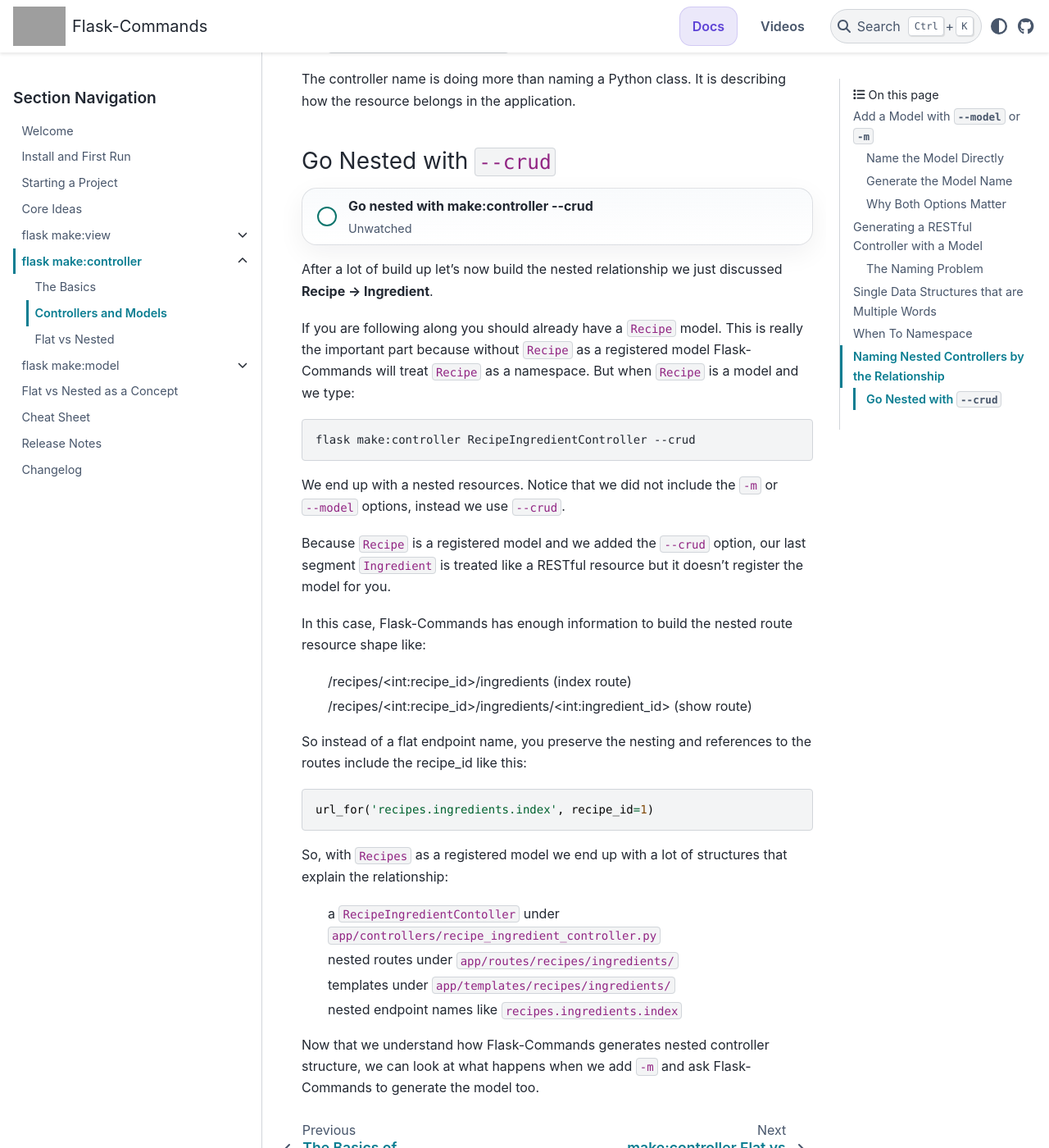
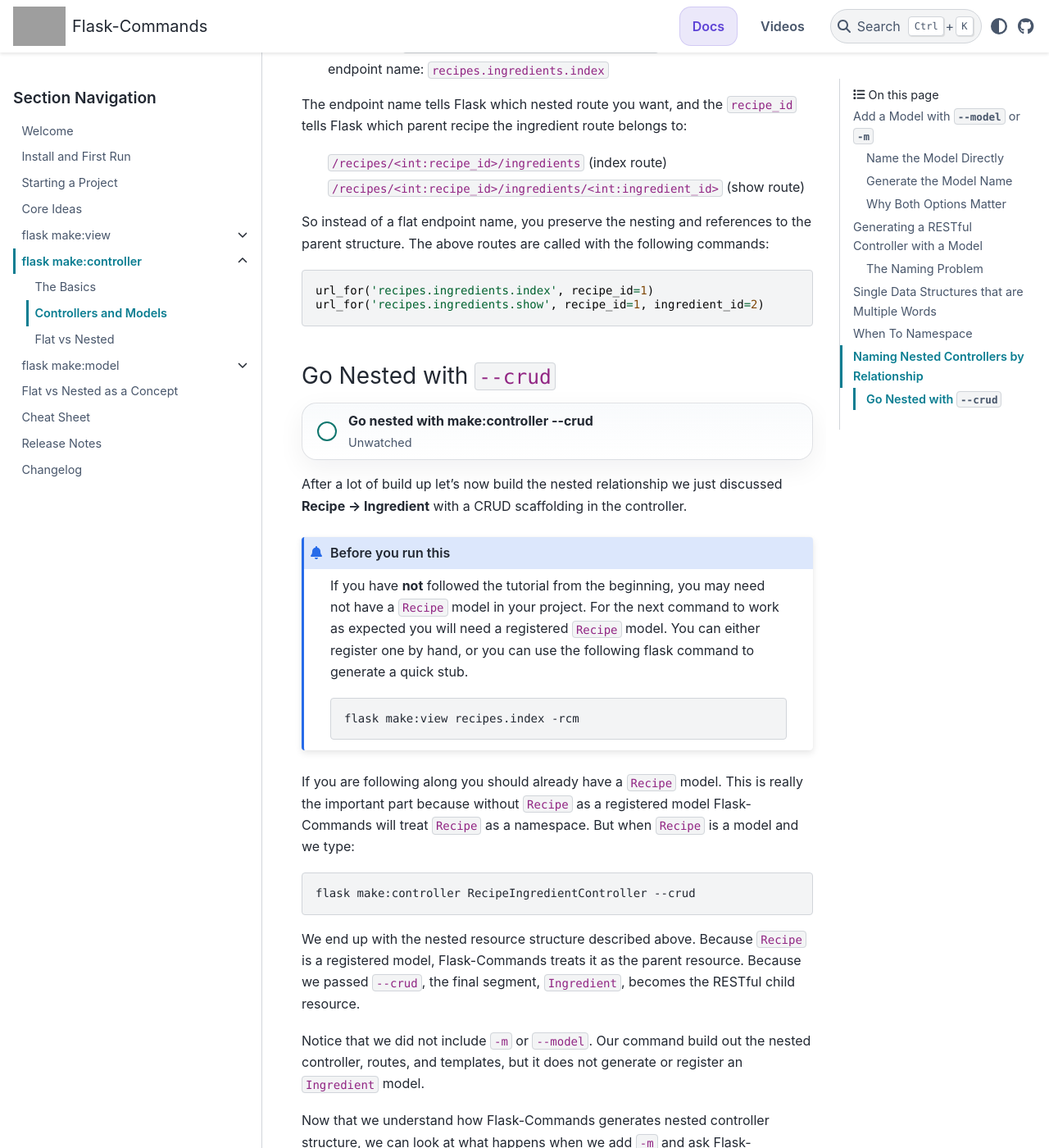
Before and after one commit to VoyagerX21/flask-commands, a Sphinx documentation site: the page built from docs/source/commands/make_controller/controllers_and_models.rst, in a window 1280 px wide and 1400 px high, scrolled down 9440 px. Shown: the whole window at 82% size. Built offline with Sphinx 7.4.7 and the PyData theme 0.15.4, drawn with Linux system fonts in a browser that asks for light colours; some of the changed text lies outside the part shown; grey boxes are pictures that could not be loaded.

Commit message:
fix(routes): import controllers when adding routes
- Add AST-based detection for controllers imported from app.controllers in route files.
- Ensure existing routes.py files receive missing controller imports before appending generated route handlers.
- Document the route_add_method import behavior for existing route packages.
- Update make:controller documentation and video catalog naming for nested controller relationship content.

```diff
--- a/docs/source/_data/video_catalog.json
+++ b/docs/source/_data/video_catalog.json
@@ -305,8 +305,8 @@
       "description": "Add a description",
       "video_id": "nrFk9fAaiII"
     },
-    "naming-nested-controllers-by-the-relationship": {
-      "title": "Naming Nested Controllers by the Relationship",
+    "naming-nested-controllers-by-relationship": {
+      "title": "Naming Nested Controllers by Relationship",
       "description": "Add a description",
       "video_id": "nrFk9fAaiII"
     },
--- a/docs/source/commands/make_controller/controllers_and_models.rst
+++ b/docs/source/commands/make_controller/controllers_and_models.rst
@@ -377,14 +377,26 @@
 That naming gives Flask-Commands enough structure to build folders, routes,
 templates, and endpoint names that tell the same story.
 
-- ``app/controllers/recipe_ingredient_controller.py``
-- ``app/routes/recipes/ingredients/``
-- ``app/templates/recipes/ingredients/``
-- ``recipes.ingredients.index`` endpoint names
+- controller file: ``app/controllers/recipe_ingredient_controller.py``
+- route package: ``app/routes/recipes/ingredients/``
+- template folder: ``app/templates/recipes/ingredients/``
+- URL shape: ``/recipes/<int:recipe_id>/ingredients``
+- endpoint name: ``recipes.ingredients.index``
 
-The controller name is doing more than naming a Python class. It is describing
-how the resource belongs in the application.
+The endpoint name tells Flask which nested route you want, and the
+``recipe_id`` tells Flask which parent recipe the ingredient route belongs to:
 
+
+- ``/recipes/<int:recipe_id>/ingredients`` (index route)
+- ``/recipes/<int:recipe_id>/ingredients/<int:ingredient_id>`` (show route)
+
+So instead of a flat endpoint name, you preserve the nesting and references to
+the parent structure.  The above routes are called with the following commands:
+
+.. code-block:: python
+
+   url_for('recipes.ingredients.index', recipe_id=1)
+   url_for('recipes.ingredients.show', recipe_id=1, ingredient_id=2)
 
 Go Nested with ``--crud``
 ^^^^^^^^^^^^^^^^^^^^^^^^^
@@ -392,7 +404,20 @@
 .. youtube_embed:: go-nested-with-make-controller-crud
 
 After a lot of build up let's now build the nested relationship we
-just discussed **Recipe -> Ingredient**.
+just discussed **Recipe -> Ingredient** with a CRUD scaffolding in the
+controller.
+
+.. admonition:: Before you run this
+
+   If you have **not** followed the tutorial from the beginning, you may need
+   not have a ``Recipe`` model in your project.  For the next command to work
+   as expected you will need a registered ``Recipe`` model.  You can either
+   register one by hand, or you can use the following flask command to generate
+   a quick stub.
+
+   .. code-block:: bash
+
+      flask make:view recipes.index -rcm
 
 If you are following along you should already have a ``Recipe`` model.  This
 is really the important part because without ``Recipe`` as a registered model
@@ -403,34 +428,15 @@
 
    flask make:controller RecipeIngredientController --crud
 
-We end up with a nested resources.  Notice that we did not include the ``-m``
-or ``--model`` options, instead we use ``--crud``.
+We end up with the nested resource structure described above. Because
+``Recipe`` is a registered model, Flask-Commands treats it as the parent
+resource. Because we passed ``--crud``, the final segment, ``Ingredient``,
+becomes the RESTful child resource.
 
-Because ``Recipe`` is a registered model and we added the ``--crud`` option,
-our last segment ``Ingredient`` is treated like a RESTful resource but it
-doesn't register the model for you.
+Notice that we did not include ``-m`` or ``--model``. Our command build out the
+nested controller, routes, and templates, but it does not generate or register
+an ``Ingredient`` model.
 
-In this case, Flask-Commands has enough information to build the nested route
-resource shape like:
-
-- /recipes/<int:recipe_id>/ingredients (index route)
-- /recipes/<int:recipe_id>/ingredients/<int:ingredient_id> (show route)
-
-So instead of a flat endpoint name, you preserve the nesting and references to
-the routes include the recipe_id like this:
-
-.. code-block:: python
-
-   url_for('recipes.ingredients.index', recipe_id=1)
-
-So, with ``Recipes`` as a registered model we end up with a lot of structures
-that explain the relationship:
-
-- a ``RecipeIngredientContoller`` under ``app/controllers/recipe_ingredient_controller.py``
-- nested routes under ``app/routes/recipes/ingredients/``
-- templates under ``app/templates/recipes/ingredients/``
-- nested endpoint names like ``recipes.ingredients.index``
-
-Now that we understand how Flask-Commands generates nested controller structure,
-we can look at what happens when we add ``-m`` and ask Flask-Commands to
-generate the model too.
+Now that we understand how Flask-Commands generates nested controller
+structure, we can look at what happens when we add ``-m`` and ask
+Flask-Commands to also generate the model.
```
Also changed, not shown: other parts of docs/source/commands/make_controller/controllers_and_models.rst (+3 -3 lines), docs/source/commands/make_controller/flat_vs_nested.rst (+24 -2 lines), 1 other file.
